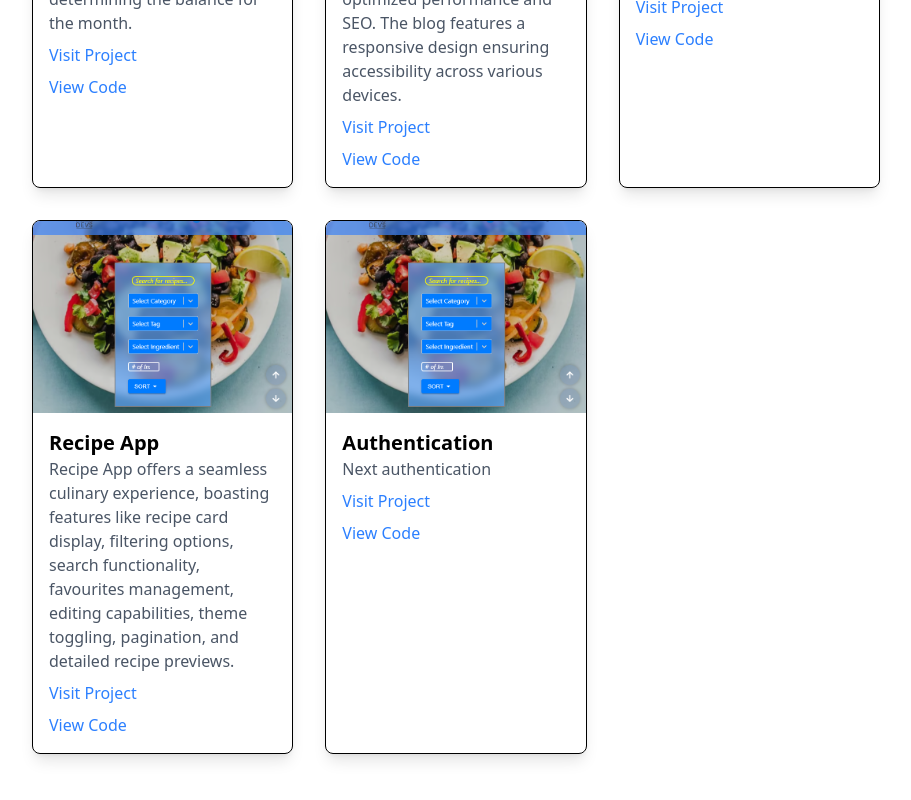
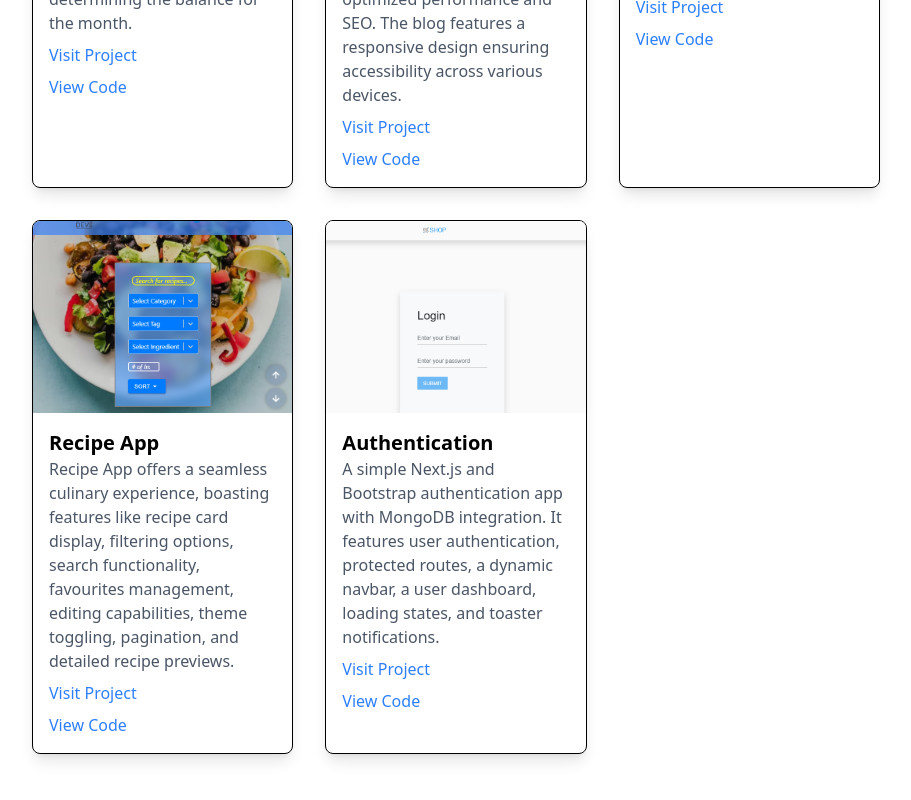
Before and after one commit to MOSOBELULU/Lulu_Portfolio, a Next.js app in the folder portfolio/: page / in a window 1280 px wide. Shown: the part 2671-3471 px from the top of the page, without its empty margins (184-1095 px from the left). Built offline with nearby package versions, Linux system fonts and the light colour scheme.

Commit message:
added project

```diff
--- a/portfolio/app/components/About.js
+++ b/portfolio/app/components/About.js
@@ -1,12 +1,12 @@
 export default function About() {
-  const handleDownload = () => {
-    const link = document.createElement("a");
-    link.href = "./pdf/Luluresume.pdf"; // Fixed the incorrect href
-    link.download = "Mosobe_Lulu_Resume.pdf";
-    document.body.appendChild(link);
-    link.click();
-    document.body.removeChild(link);
-  };
+  // const handleDownload = () => {
+  //   const link = document.createElement("a");
+  //   link.href = "./pdf/Luluresume.pdf"; // Fixed the incorrect href
+  //   link.download = "Mosobe_Lulu_Resume.pdf";
+  //   document.body.appendChild(link);
+  //   link.click();
+  //   document.body.removeChild(link);
+  // };
 
   return (
     <section className="max-w-4xl mx-auto px-6 py-16 bg-gray-100 rounded-lg shadow-lg" id="about">
@@ -21,7 +21,7 @@ export default function About() {
       </p>
       <div className="flex justify-center mt-8">
         <button
-          onClick={handleDownload}
+          // onClick={handleDownload}
           className="bg-[#27415e] text-white px-8 py-3 text-lg font-medium rounded-md shadow-md transition-transform transform hover:scale-105 hover:bg-[#1e334d]"
         >
           Download My Resume
--- a/portfolio/app/data/data.js
+++ b/portfolio/app/data/data.js
@@ -74,9 +74,9 @@ export const educationData = [
         },
     {
       title: "Authentication",
-      imageUrl: "/images/recipe app.png",
-      link: "nextecomm-zeta.vercel.appcooking-devs.vercel.app/",
-      description: "Next authentication",
+      imageUrl: "/images/authentication.png",
+      link: "nextecomm-zeta.vercel.app/",
+      description: "A simple Next.js and Bootstrap authentication app with MongoDB integration. It features user authentication, protected routes, a dynamic navbar, a user dashboard, loading states, and toaster notifications. ",
       code: "https://github.com/MOSOBELULU/nextecomm.git"
         }
   ];
```
Also changed, not shown: portfolio/public/images/authentication.png (added).
